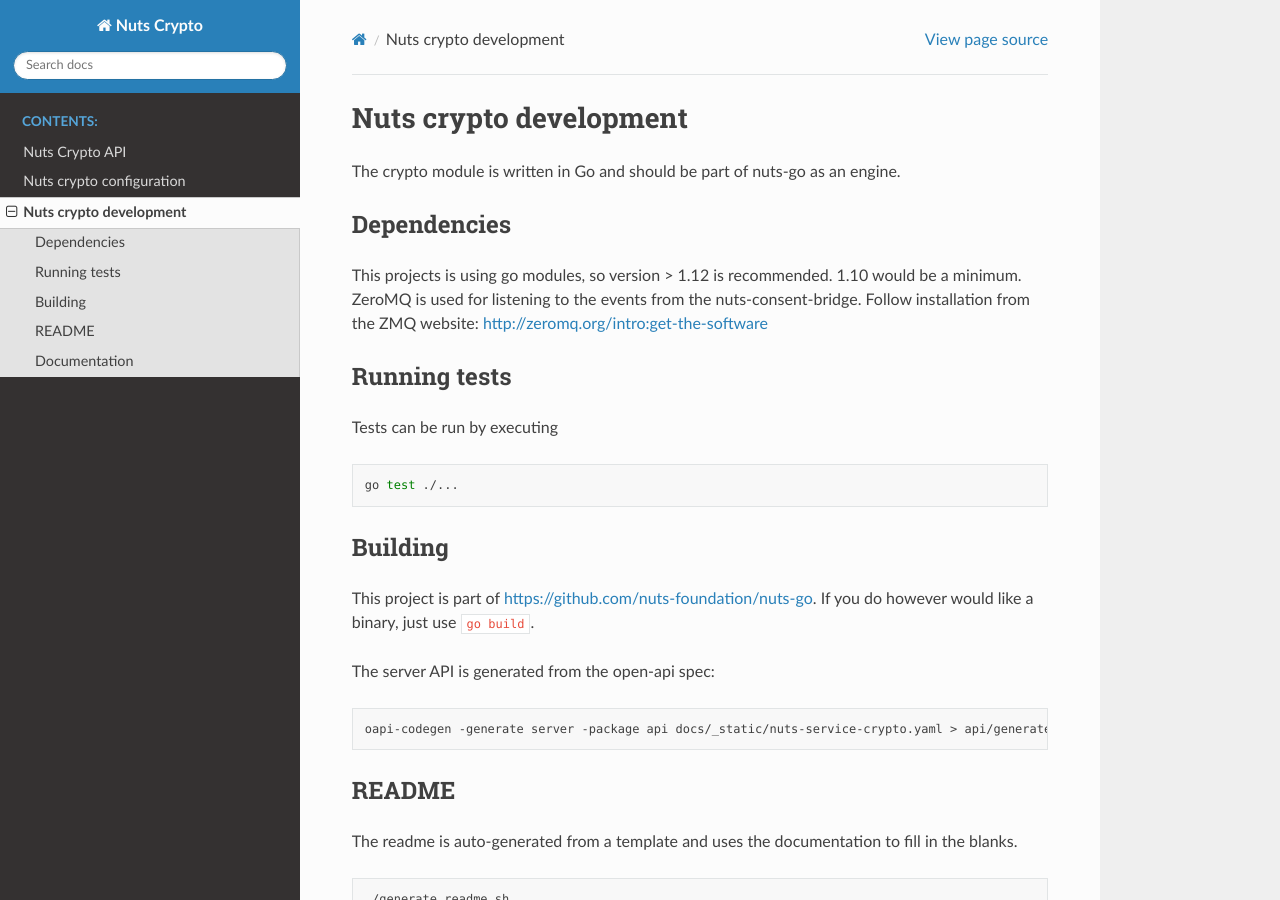
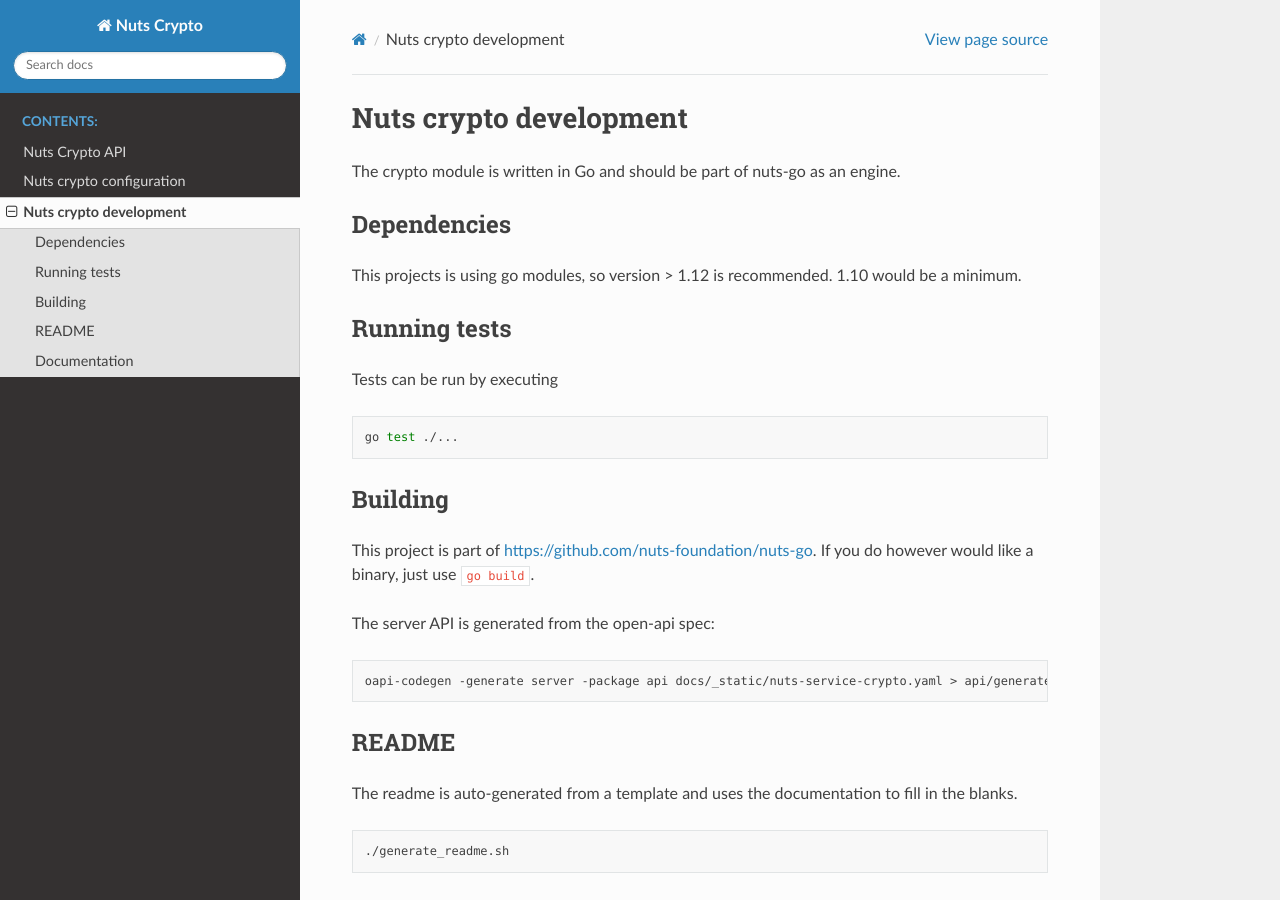
Before and after one commit to nuts-foundation/nuts-crypto, a Sphinx documentation site: the page built from docs/pages/development/crypto.rst, in a window 1280 px wide and 900 px high. Built offline with Sphinx 7.4.7 and the Read the Docs theme 2.0.0, drawn with Linux system fonts in a browser that asks for light colours.

Commit message:
remove zeromq reference from docs
Signed-off-by: Wout Slakhorst <wout.slakhorst@nedap.com>

```diff
--- a/README.rst
+++ b/README.rst
@@ -22,7 +22,7 @@ The crypto module is written in Go and should be part of nuts-go as an engine.
 Dependencies
 ************
 
-This projects is using go modules, so version > 1.12 is recommended. 1.10 would be a minimum. ZeroMQ is used for listening to the events from the nuts-consent-bridge. Follow installation from the ZMQ website: http://zeromq.org/intro:get-the-software
+This projects is using go modules, so version > 1.12 is recommended. 1.10 would be a minimum.
 
 Running tests
 *************
--- a/docs/pages/development/crypto.rst
+++ b/docs/pages/development/crypto.rst
@@ -10,7 +10,7 @@ The crypto module is written in Go and should be part of nuts-go as an engine.
 Dependencies
 ************
 
-This projects is using go modules, so version > 1.12 is recommended. 1.10 would be a minimum. ZeroMQ is used for listening to the events from the nuts-consent-bridge. Follow installation from the ZMQ website: http://zeromq.org/intro:get-the-software
+This projects is using go modules, so version > 1.12 is recommended. 1.10 would be a minimum.
 
 Running tests
 *************
```
Also changed, not shown: other parts of README.rst (+1 -1 lines).
